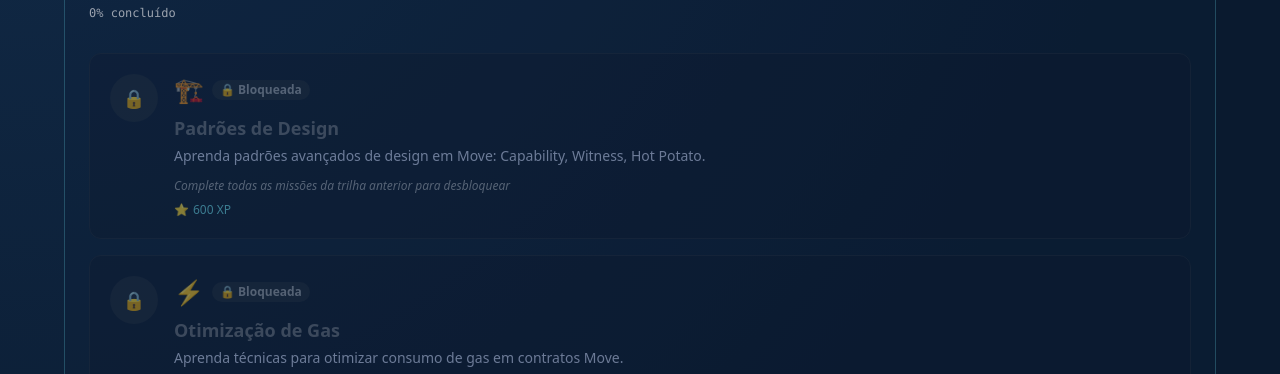
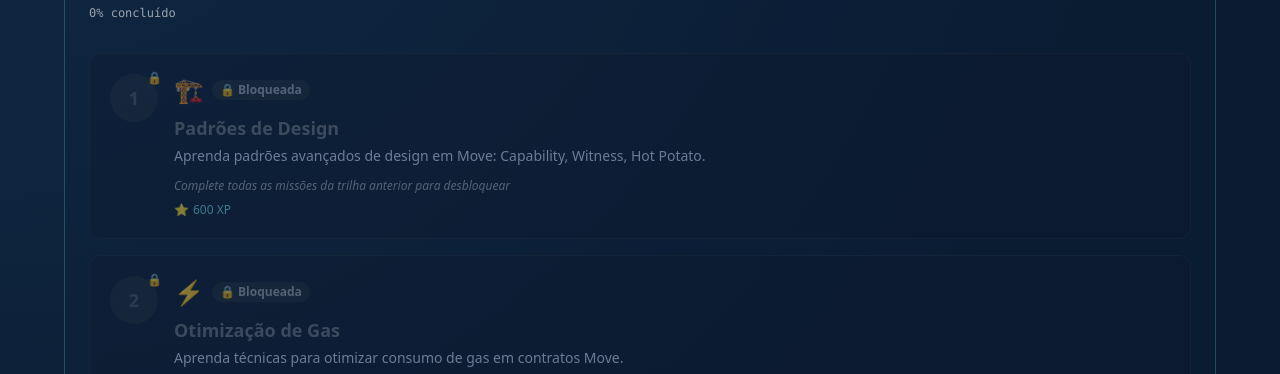
Before and after one commit to SilvaCleverson/moveacademy, a Next.js app: page /trilhas/caminho-do-mestre in a window 1280 px wide. Shown: the part 354-728 px from the top of the page. Built offline with nearby package versions, Linux system fonts and the light colour scheme.

Commit message:
feat: Exibir nÃºmero de missÃ£o mesmo quando bloqueada - NÃºmeros sempre visÃ­veis em todas as missÃµes - Cadeado aparece como Ã­cone pequeno no canto superior direito

```diff
--- a/components/guerreiro/MissaoCard.tsx
+++ b/components/guerreiro/MissaoCard.tsx
@@ -33,7 +33,7 @@ export default function MissaoCard({
       <div className="flex items-start gap-3 sm:gap-4">
         {/* Número/Status */}
         <div
-          className={`flex-shrink-0 w-10 h-10 sm:w-12 sm:h-12 rounded-full flex items-center justify-center font-bold text-base sm:text-lg ${
+          className={`flex-shrink-0 w-10 h-10 sm:w-12 sm:h-12 rounded-full flex items-center justify-center font-bold text-base sm:text-lg relative ${
             bloqueada
               ? "bg-[#1E293B] text-[#4B5563]"
               : concluida
@@ -41,7 +41,16 @@ export default function MissaoCard({
               : "bg-aqua-soft text-sui-blue border border-sui-blue/30"
           }`}
         >
-          {bloqueada ? "🔒" : concluida ? "✓" : missao.numero}
+          {bloqueada ? (
+            <>
+              <span>{missao.numero}</span>
+              <span className="absolute -top-1 -right-1 text-xs">🔒</span>
+            </>
+          ) : concluida ? (
+            "✓"
+          ) : (
+            missao.numero
+          )}
         </div>
 
         {/* Conteúdo */}
```
